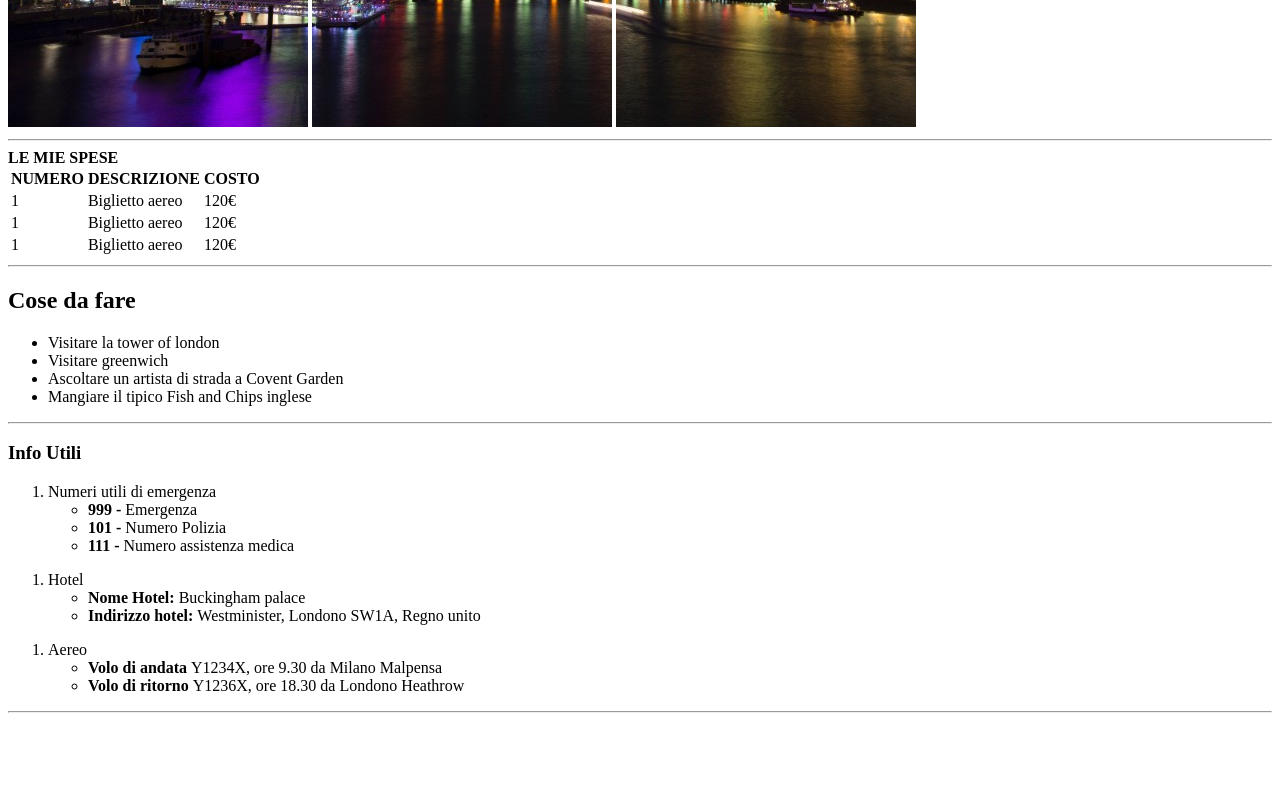
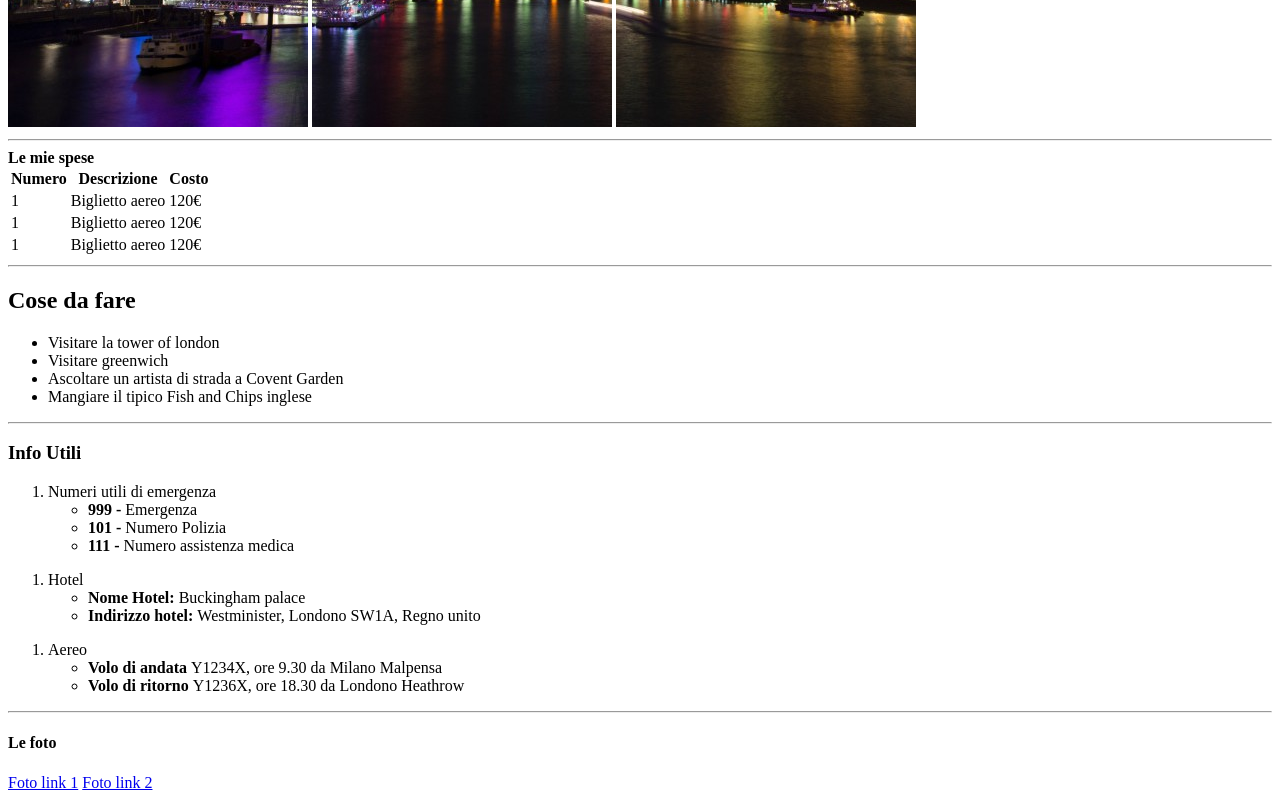
Before and after one commit to noemimassucco/html-london-trip, a plain HTML site: page INDEX.HTML in a window 1280 px wide. Shown: the part 553-1353 px from the top of the page. Before the commit the page ends 1274 px from the top, so only its background shows below. Drawn offline with Linux system fonts and the light colour scheme.

Commit message:
Aggiunti link foto

```diff
--- a/INDEX.HTML
+++ b/INDEX.HTML
@@ -12,12 +12,12 @@
 <hr>
 <body>
 <MAIN>
-    <table> <thead> <strong>  LE MIE SPESE </strong>  </thead>
+    <table> <thead> <strong>  Le mie spese </strong>  </thead>
     <thead>
          <tr>
-        <th> <strong> NUMERO </strong> </th>
-        <TH> <strong> DESCRIZIONE </strong> </TH>
-        <th> <strong> COSTO </strong> </th>
+        <th> <strong> Numero </strong> </th>
+        <TH> <strong> Descrizione </strong> </TH>
+        <th> <strong> Costo </strong> </th>
        <tbody>
     </tr>
     <TR>
@@ -76,8 +76,12 @@
 </ul>
 </MAIN>
 <hr>
-<FOOTER></FOOTER>
-</body>
+<footer>
+<h4>Le foto</h4>
+<a href="https://www.abta.com/sites/default/files/styles/large/public/media/uploads/london-400x400-compressor_0.jpg">Foto link 1</a>
+<a href=https://imgc.allpostersimages.com/img/posters/evening-tower-bridge-and-river-thames-london_u-L-P2QVZJ0.jpg?artPerspective=n">Foto link 2</a>
 
+
+</FOOTER>
 </body>
 </html>
```
